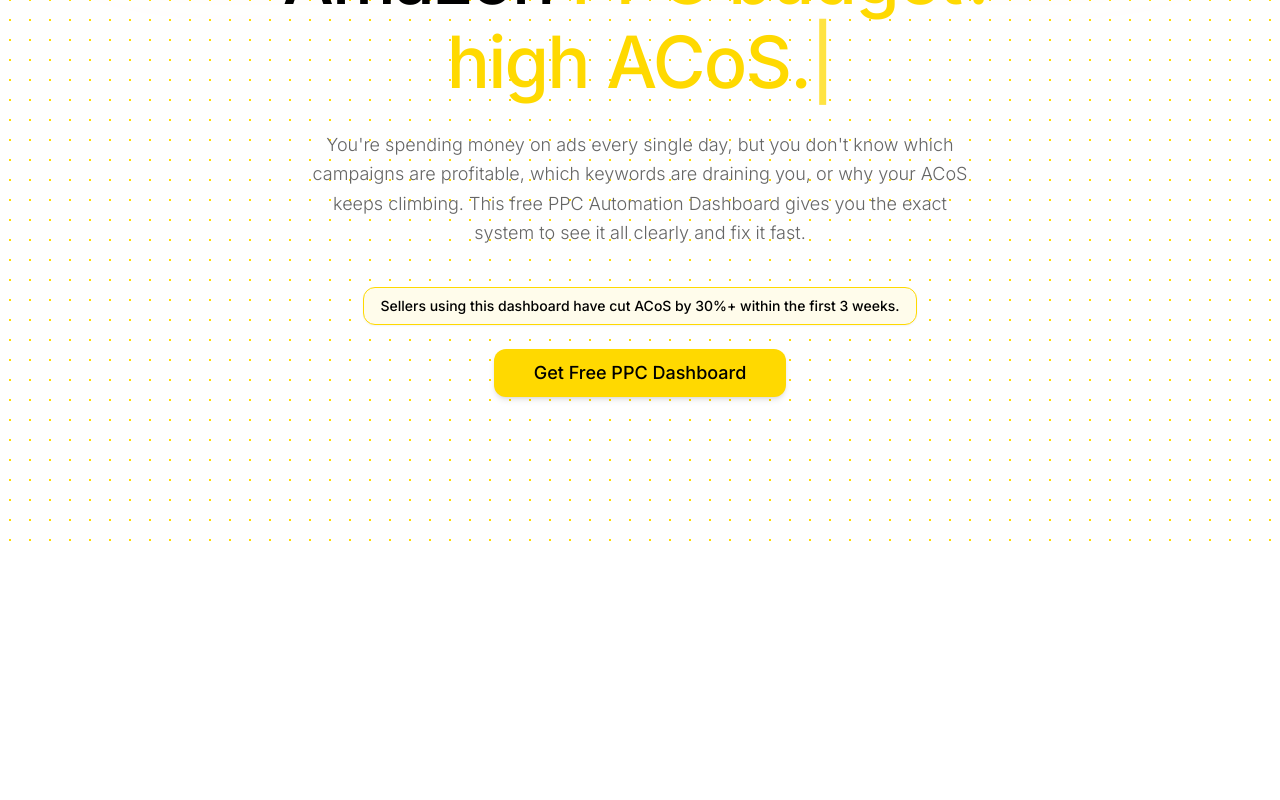
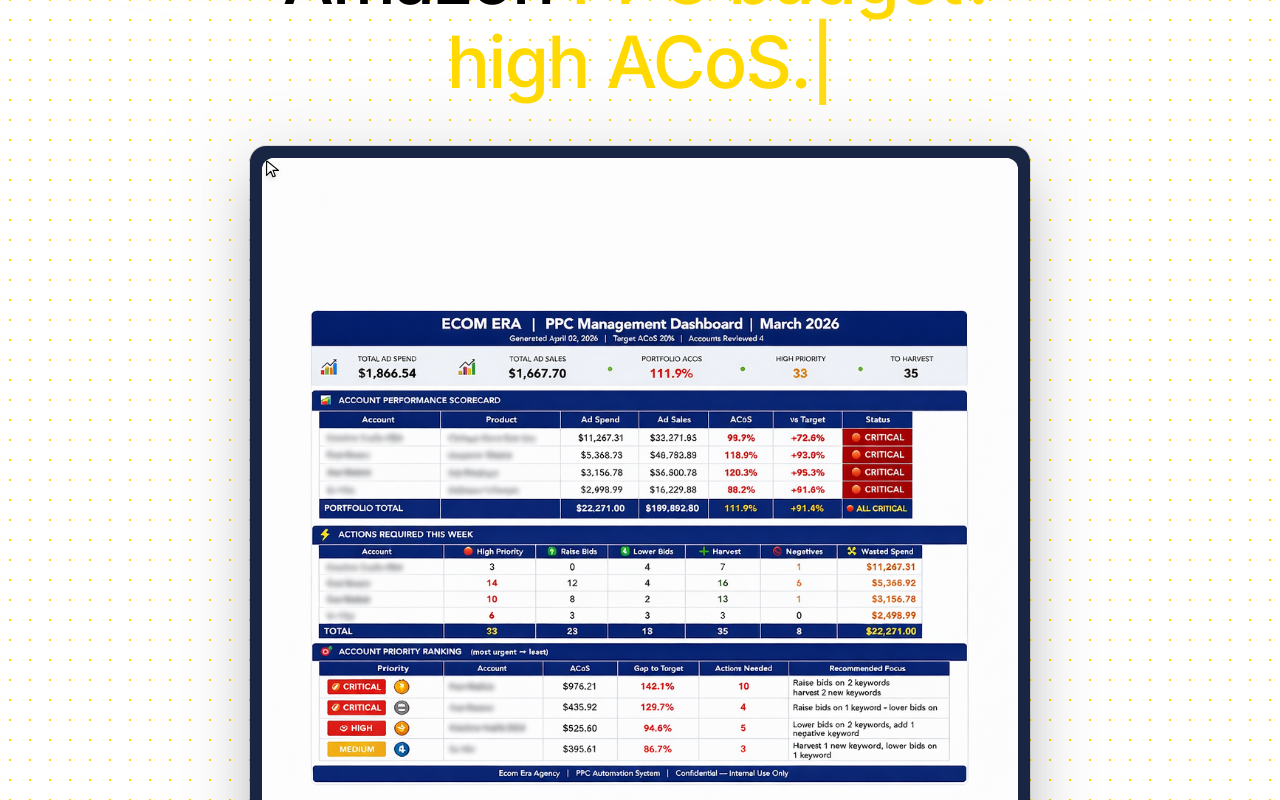
Before and after one commit to mehboobulhaq12/glow-hero-builder, a React (Vite) app: page / in a window 1280 px wide. Shown: the part 340-1140 px from the top of the page. Before the commit the page ends 897 px from the top, so only its background shows below. Built offline with nearby package versions, Linux system fonts and the light colour scheme; the HTML template or start-up script is replaced by a standard one.

Commit message:
Changes
Co-authored-by: ibusultan52 <260202921+ibusultan52@users.noreply.github.com>

```diff
--- a/src/components/HeroSection.tsx
+++ b/src/components/HeroSection.tsx
@@ -1,6 +1,7 @@
 import * as React from "react";
 import { cn } from "@/lib/utils";
 import { Button } from "@/components/ui/button";
+import dashboardImage from "@/assets/ppc-dashboard.png";
 
 export interface HeroSectionProps extends Omit<React.HTMLAttributes<HTMLDivElement>, 'title' | 'children'> {
   title: React.ReactNode;
@@ -76,6 +77,51 @@ const HeroSection = React.forwardRef<HTMLDivElement, HeroSectionProps>(
             </span>
           </h1>
 
+          {/* Dashboard Mockup */}
+          <div className="mt-12 mb-12 w-full max-w-[780px] mx-auto">
+            <div className="relative">
+              {/* Laptop frame */}
+              <div className="relative bg-[hsl(222,47%,18%)] rounded-2xl p-3 shadow-[0_25px_60px_-15px_rgba(0,0,0,0.35)] ring-1 ring-black/10">
+                <div className="relative overflow-hidden rounded-lg bg-white shadow-inner">
+                  <img
+                    src={dashboardImage}
+                    alt="PPC Management Dashboard preview"
+                    className="block w-full h-auto"
+                  />
+
+                  {/* Animated cursor */}
+                  <div
+                    className="pointer-events-none absolute top-0 left-0 z-20"
+                    style={{ animation: "cursor-path 6s ease-in-out infinite" }}
+                  >
+                    <div className="relative" style={{ animation: "cursor-click 6s ease-in-out infinite" }}>
+                      {/* Ripple */}
+                      <span
+                        className="absolute left-1 top-1 block h-4 w-4 rounded-full border-2 border-primary opacity-0"
+                        style={{ animation: "cursor-ripple 6s ease-in-out infinite" }}
+                      />
+                      {/* Cursor SVG */}
+                      <svg width="22" height="22" viewBox="0 0 24 24" fill="none" xmlns="http://www.w3.org/2000/svg" className="drop-shadow-md">
+                        <path
+                          d="M5 3 L5 19 L9.5 14.5 L12 20.5 L14.5 19.5 L12 13.5 L18 13.5 Z"
+                          fill="white"
+                          stroke="black"
+                          strokeWidth="1.2"
+                          strokeLinejoin="round"
+                        />
+                      </svg>
+                    </div>
+                  </div>
+                </div>
+              </div>
+              {/* Laptop bottom stand */}
+              <div className="mx-auto h-2 w-[55%] rounded-b-xl bg-[hsl(222,47%,22%)] shadow-md" />
+              <div className="mx-auto h-1 w-[30%] rounded-b-md bg-black/10 blur-[2px]" />
+              {/* Soft outer glow / shadow */}
+              <div className="absolute -inset-6 -z-10 rounded-3xl bg-black/5 blur-2xl" />
+            </div>
+          </div>
+
           {/* Subtitle */}
           <p className="mt-8 text-lg leading-relaxed text-muted-foreground max-w-2xl mx-auto font-light">
             {subtitle}
```
